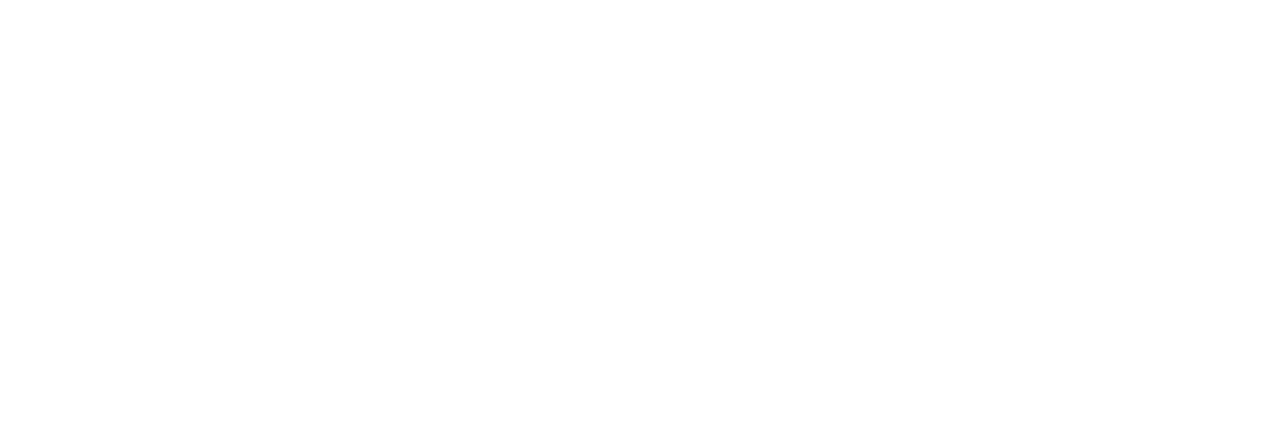
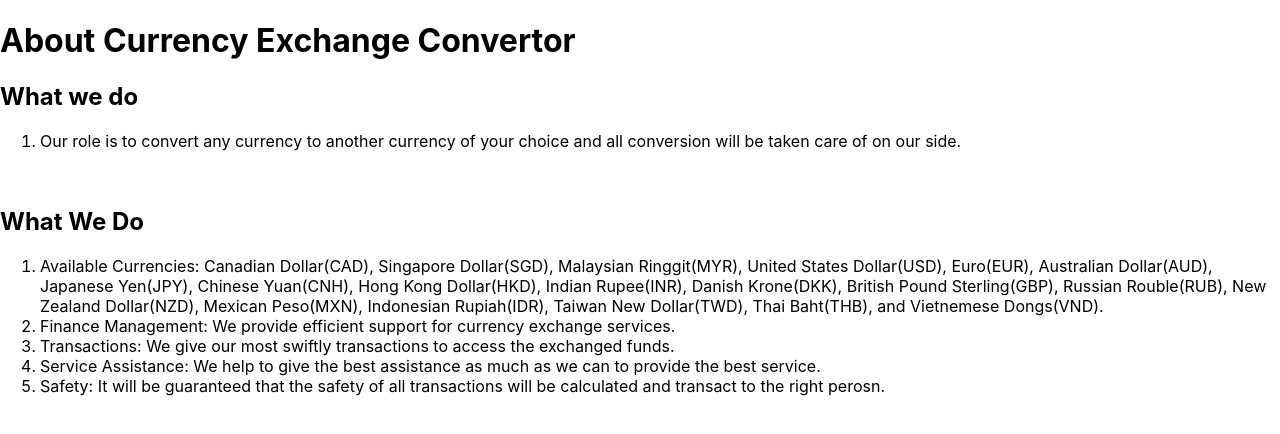
Before and after one commit to Lakshmanj/currency-exchange, a React (Create React App) app in the folder currency_exchange_converter/: page / in a window 1280 px wide. Before the commit this address had no page. Shown: the top 434 px of the page. Built offline with nearby package versions, Linux system fonts and the light colour scheme.

Commit message:
finally have an output for the informations.js page but we need to get the other compoenents to show up

```diff
--- a/currency_exchange_converter/src/App.js
+++ b/currency_exchange_converter/src/App.js
@@ -2,15 +2,17 @@
 import Login from "./components/login";
 import ConversionPage from "./components/conversion";
 import LogoutButton from "./components/logout";
+import Information from "./components/information"; // Import the Information component
 import { BrowserRouter as Router, Routes, Route } from 'react-router-dom';
 
 function App() {
   return (
     <Router>
       <Routes>
-        <Route path="/login" component={Login} />
-        <Route path="/convert" component={ConversionPage} />
-        <Route path="/logout" component={LogoutButton} />
+        <Route path="/" element={<Information />} /> {/* Set Information as the main page */}
+        <Route path="/login" element={<Login />} />
+        <Route path="/convert" element={<ConversionPage />} />
+        <Route path="/logout" element={<LogoutButton />} />
       </Routes>
     </Router>
   );
--- a/currency_exchange_converter/src/components/information.js
+++ b/currency_exchange_converter/src/components/information.js
@@ -34,3 +34,5 @@
         </div>
     )
 }
+
+export default information;
```
